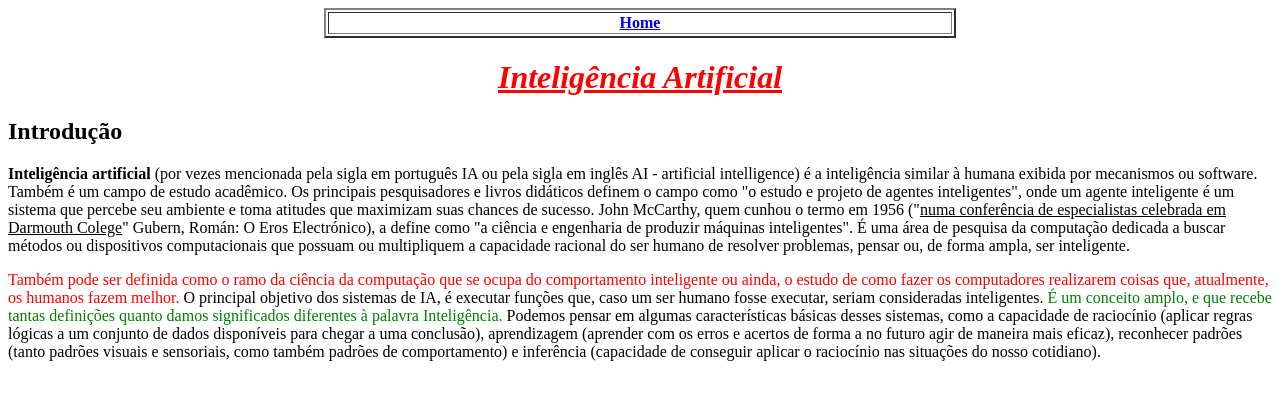
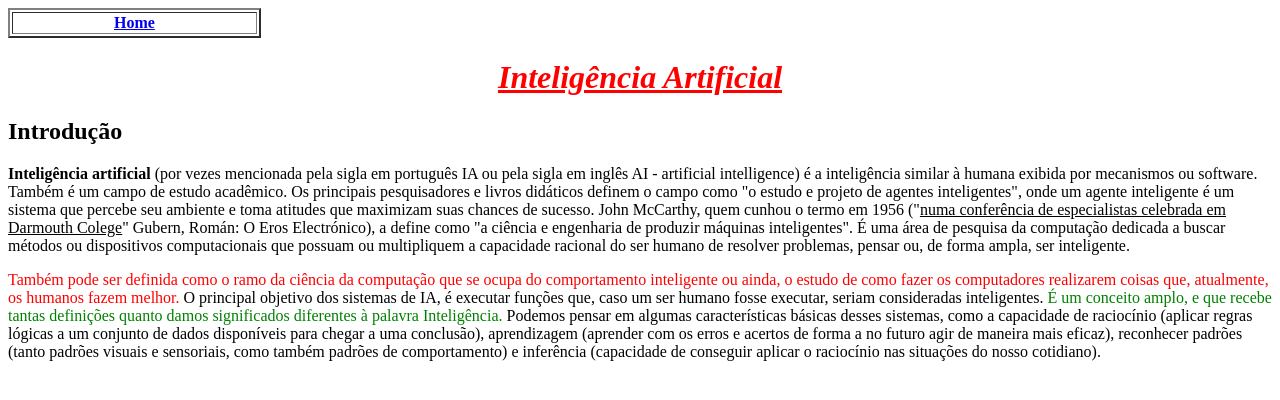
Before and after one commit to rpeleje/ac2web.github.io, a plain HTML site: page ex1.html in a window 1280 px wide. Drawn offline with Linux system fonts and the light colour scheme.

Commit message:
Update ex1.html

```diff
--- a/ex1.html
+++ b/ex1.html
@@ -6,7 +6,7 @@
   </head>
   <body>
 
-	<table align = "center" border="2" style="width: 50%">
+	<table border="2" style="width: 20%">
 		<th><a href="index.html">Home</a></th>
 	</table>
 	<h1 style="color: red; text-align: center;"><u><i>Inteligência Artificial</i></u></h1>
```
